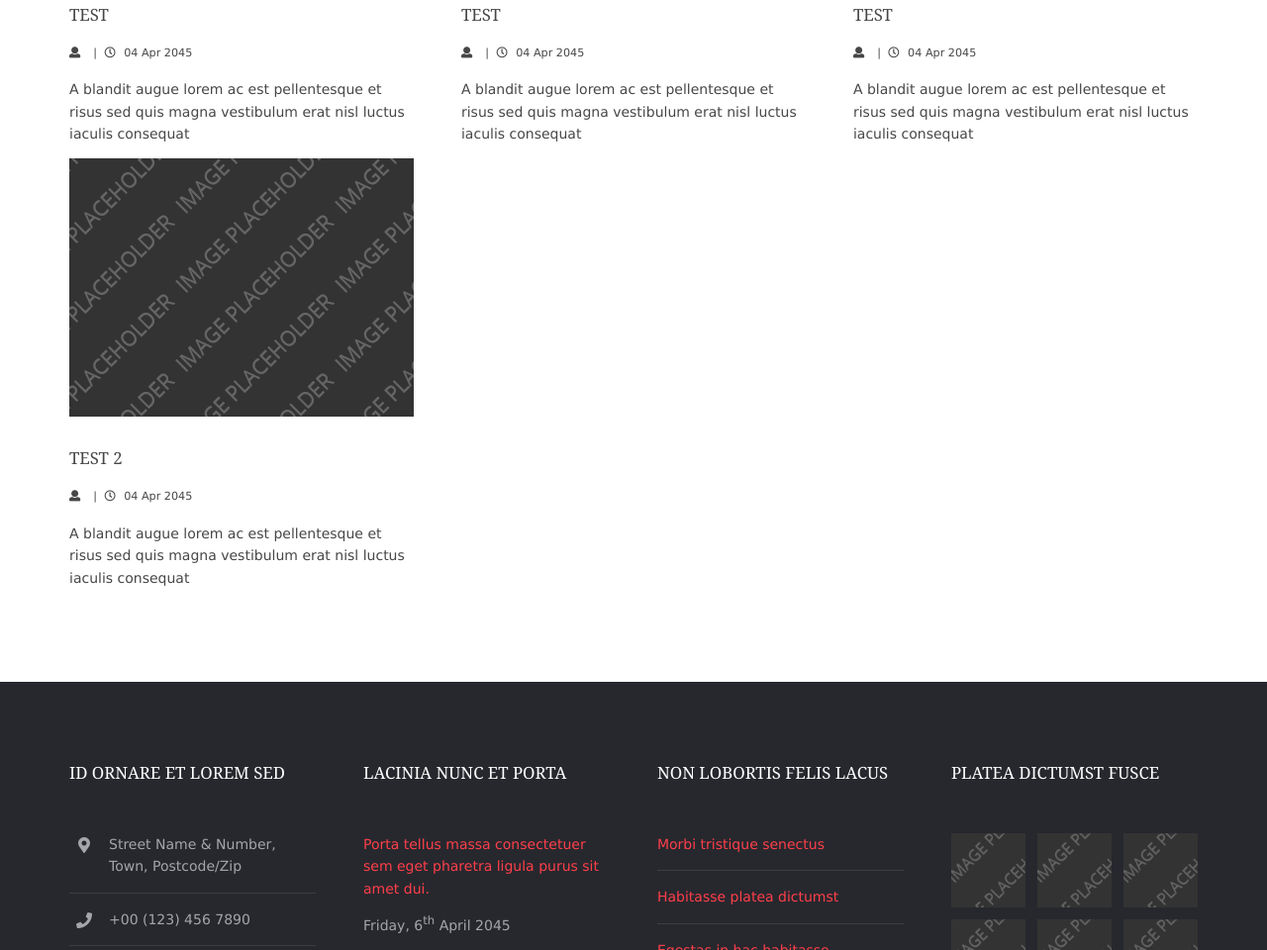
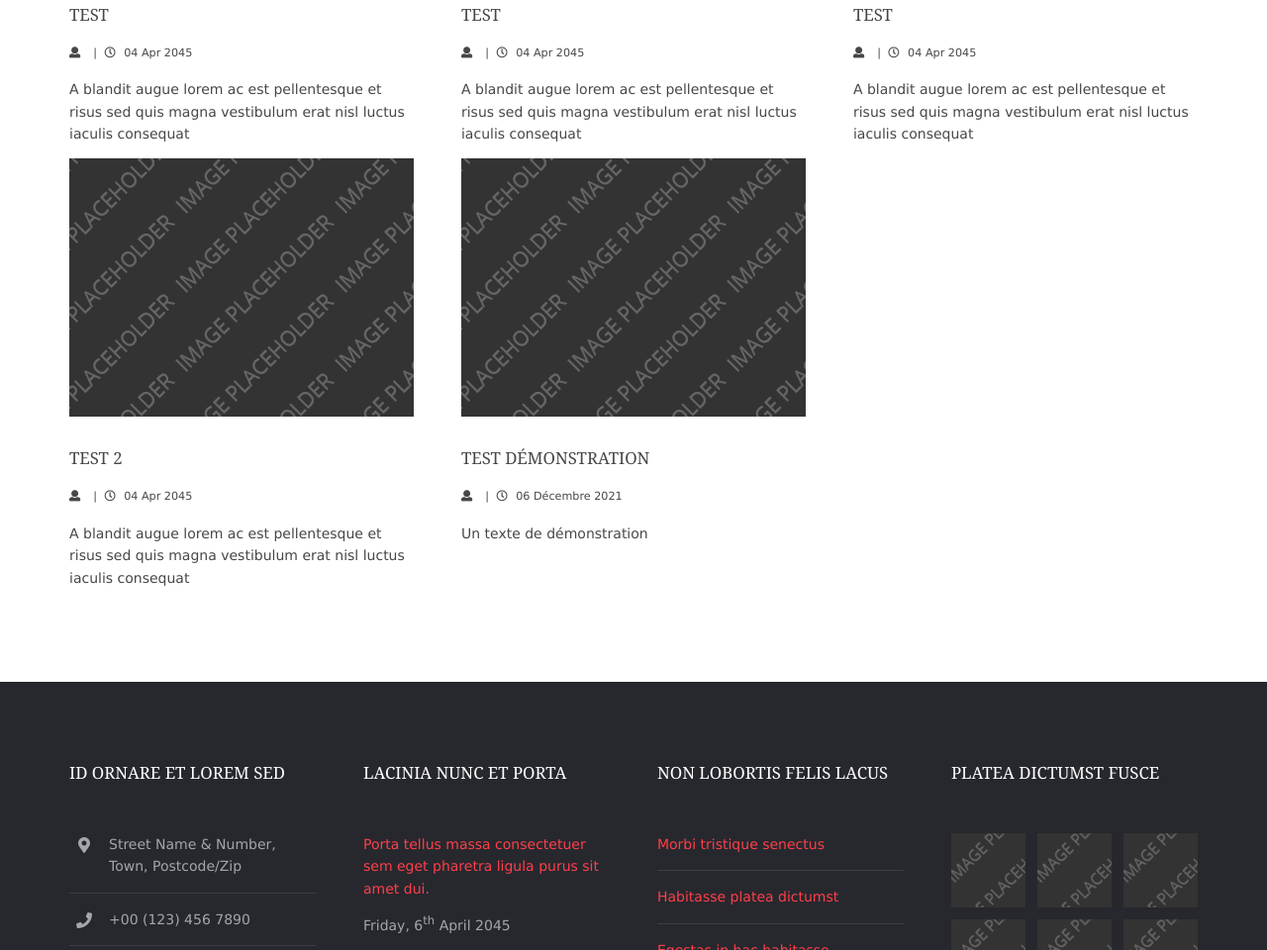
Before and after one commit to bwatt-fr/bwatt-fr.github.io, a plain HTML site: page index.html in a window 1280 px wide. Shown: the part 4108-5068 px from the top of the page at 99% size. Drawn offline with Linux system fonts and the light colour scheme.

Commit message:
Update index.html

```diff
--- a/index.html
+++ b/index.html
@@ -391,6 +391,21 @@
           </div>
         </article>
       </li>
+      <li class="one_third">
+        <article>
+          <figure><img src="images/demo/348x261.png" alt=""></figure>
+          <div class="excerpt">
+            <h6 class="heading">Test démonstration</h6>
+            <ul class="nospace meta">
+              <li><i class="fas fa-user rgtspace-5"></i></li>
+              <li><i class="far fa-clock rgtspace-5"></i>
+                <time>06 Décembre 2021</time>
+              </li>
+            </ul>
+            <p>Un texte de démonstration</p>
+          </div>
+        </article>
+      </li>
 
 
     </ul>
```
